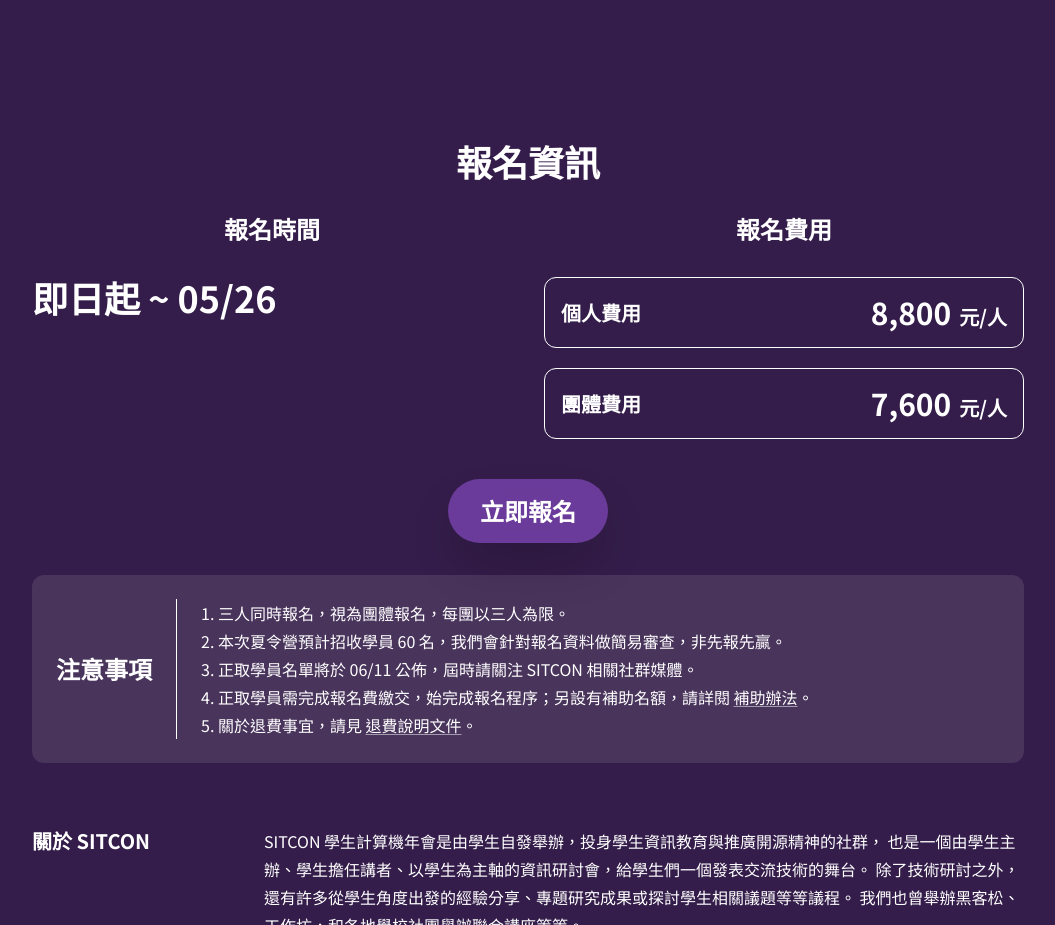
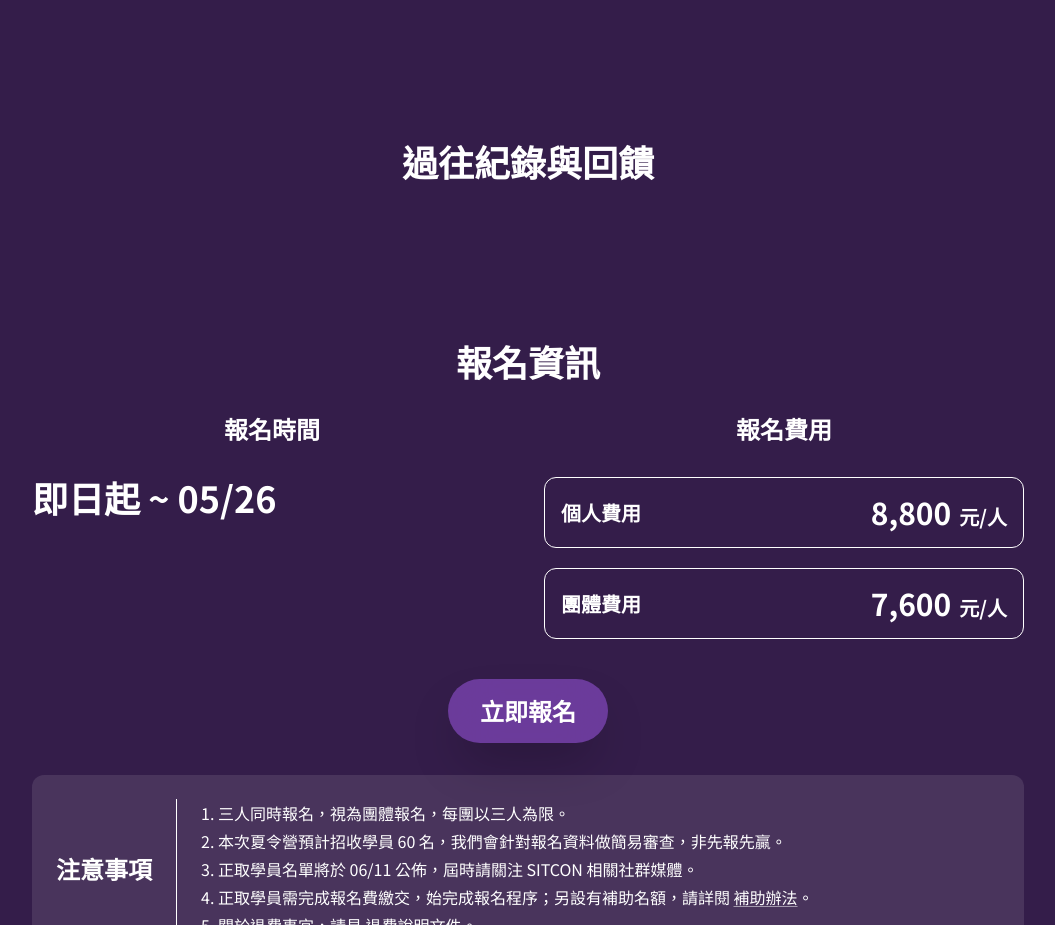
Before and after one commit to sitcon-tw/camp2024, a Next.js app: page /2023/ in a window 1280 px wide. Shown: the part 3422-4347 px from the top of the page, without its empty margins (112-1167 px from the left). Built offline with nearby package versions, Linux system fonts and the light colour scheme.

Commit message:
append records to index

```diff
--- a/pages/index.tsx
+++ b/pages/index.tsx
@@ -4,6 +4,7 @@ import Visual from '../components/Visual'
 import Intro from '../components/Intro'
 import Events from '../components/Events'
 import About from '../components/About'
+import Records from '../components/Records'
 import ApplicationInfo from '../components/ApplicationInfo'
 export default function Home() {
   return (
@@ -11,6 +12,7 @@ export default function Home() {
       <Visual />
       <Intro />
       <Events />
+      <Records />
       <ApplicationInfo />
       <About />
     </>
```
